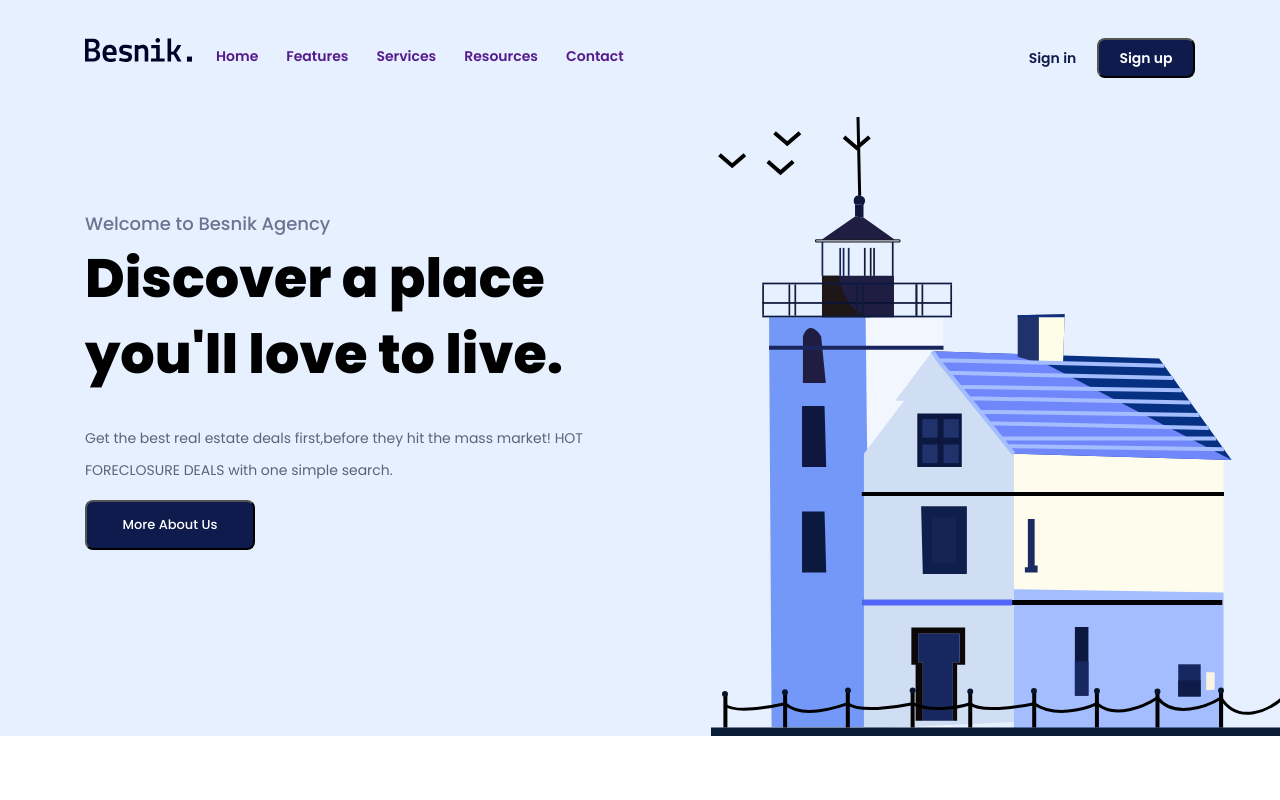
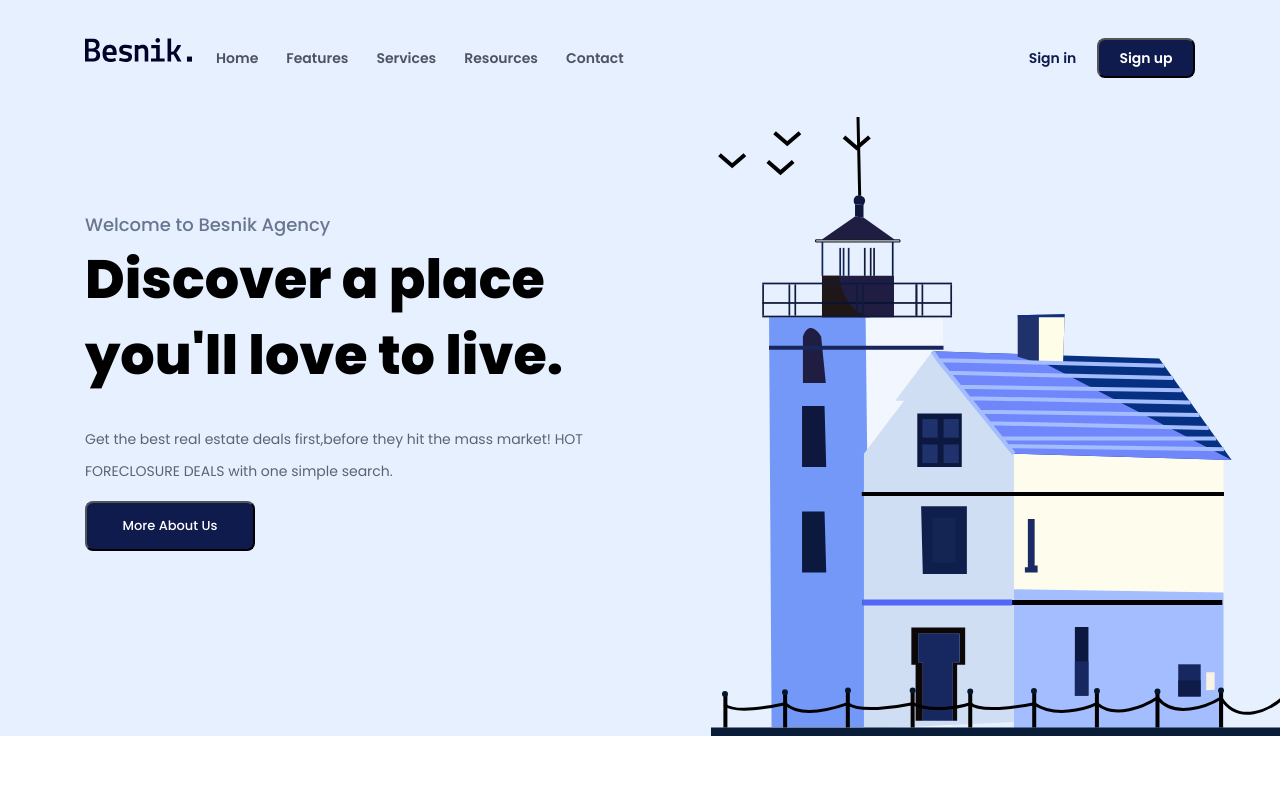
Before and after one commit to zmanhcong/besnil-landing-page-1, a plain HTML site: page index.html in a window 1280 px wide. Shown: the top 800 px of the page. Drawn offline with nearby package versions, Linux system fonts and the light colour scheme; files whose address does not match are found by name.

Commit message:
fixbug: header

```diff
--- a/assets/css/main.css
+++ b/assets/css/main.css
@@ -19,6 +19,14 @@
     display: inline-block;
     display: flex;
     margin-left: 10px;
+}
+
+.header__navbar-list li a{
+    color: #4F5361;
+    font-size: 14px;
+    font-style: normal;
+    font-weight: 500;
+    line-height: normal;
 }
 
 .header__navbar-list li a {
--- a/index.html
+++ b/index.html
@@ -25,11 +25,11 @@
                     </a>
 
                     <ul class="header__navbar-list">
-                        <li><a href="">Home</a></li>
-                        <li><a href="">Features</a></li>
-                        <li><a href="">Services</a></li>
-                        <li><a href="">Resources</a></li>
-                        <li><a href="">Contact</a></li>
+                        <li><a href="#">Home</a></li>
+                        <li><a href="#">Features</a></li>
+                        <li><a href="#">Services</a></li>
+                        <li><a href="#">Resources</a></li>
+                        <li><a href="#">Contact</a></li>
                     </ul>
                     <div class="navbar__action">
                         <a href="#" class="navbar__signin">Sign in</a>
```
